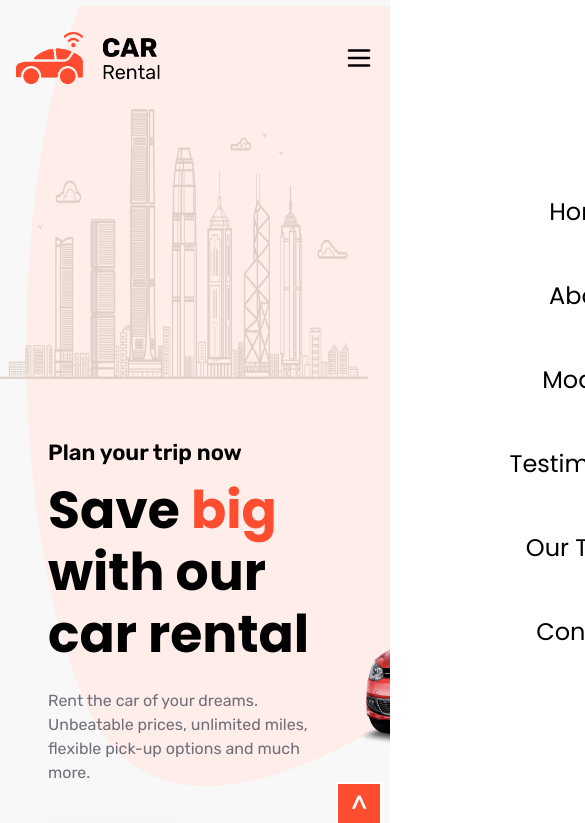
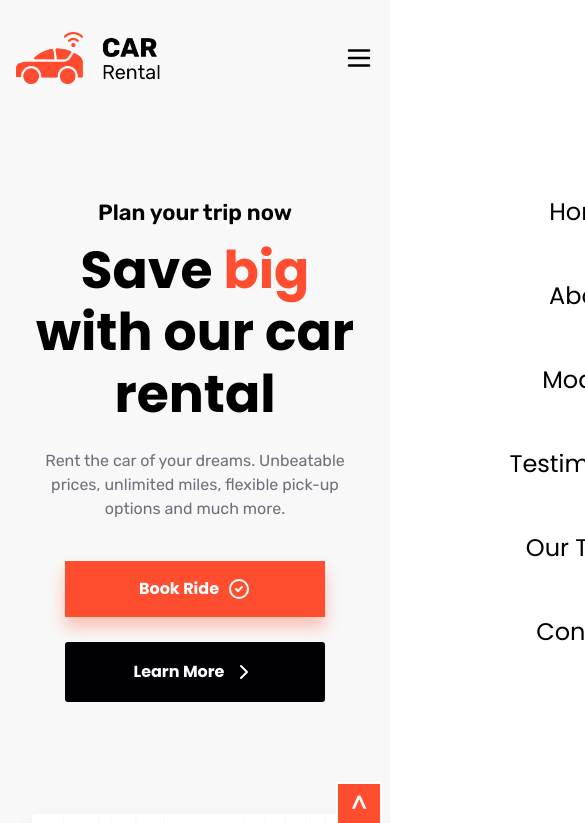
Before and after one commit to TortarZ/car-rental, a Next.js app: page / in a window 390 px wide. Shown: the top 823 px of the page, 585 px wide, since content can reach past the window. Built offline with nearby package versions, Linux system fonts and the light colour scheme.

Commit message:
feat (Hero): Responsive for all device

```diff
--- a/app/components/Styles/Hero.css
+++ b/app/components/Styles/Hero.css
@@ -62,3 +62,38 @@
     padding: 1rem 2rem;
   }
 }
+
+@media (max-width: 768px) {
+  .bg-homepage,
+  .hero-img {
+    display: none;
+  }
+
+  .hero-content {
+    text-align: center;
+    display: flex;
+    flex-direction: column;
+    align-items: center;
+  }
+
+  .hero-con {
+    padding: 16rem 5rem;
+  }
+}
+
+@media (max-width: 390px) {
+  .hero-con {
+    padding: 5rem 2rem;
+  }
+
+  .btn-con {
+    flex-direction: column;
+    width: 80%;
+  }
+
+  .book-ride-btn,
+  .learn-more-btn {
+    justify-content: center;
+    gap: 0.5rem;
+  }
+}
```
